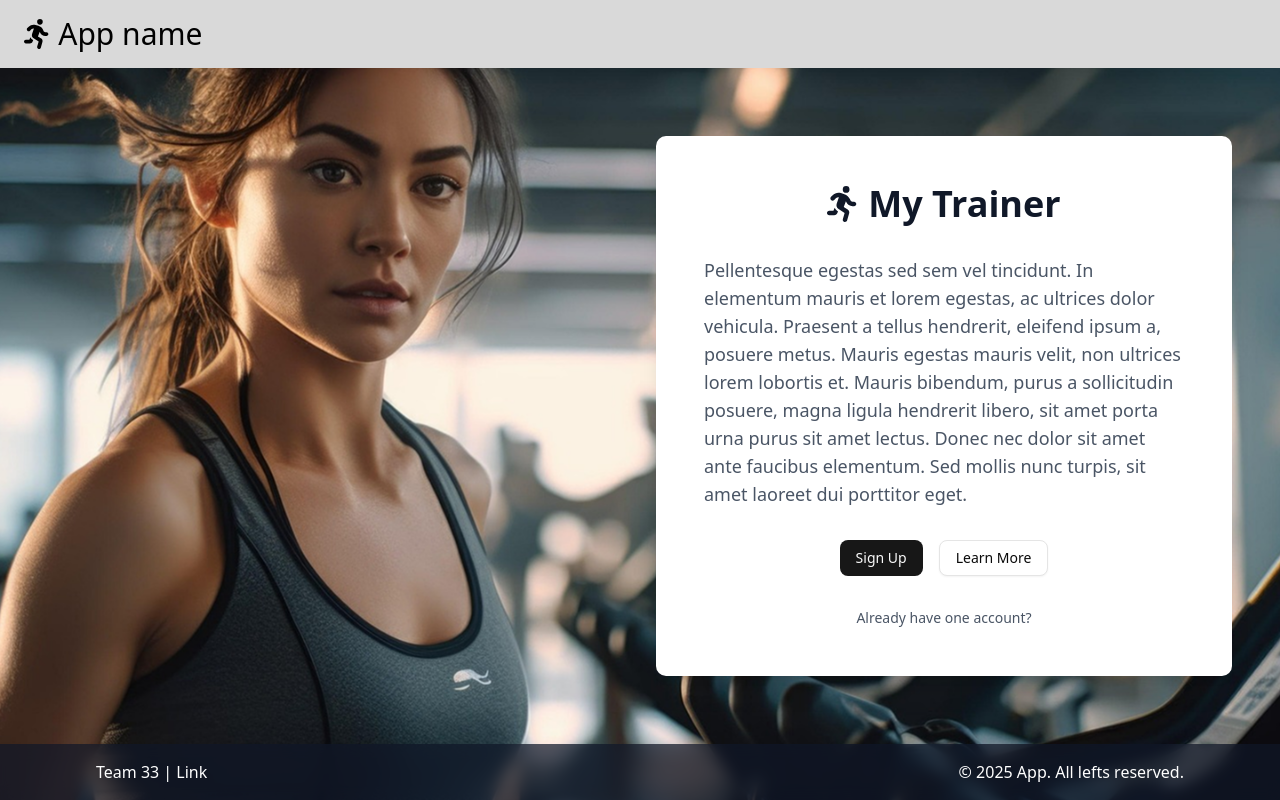
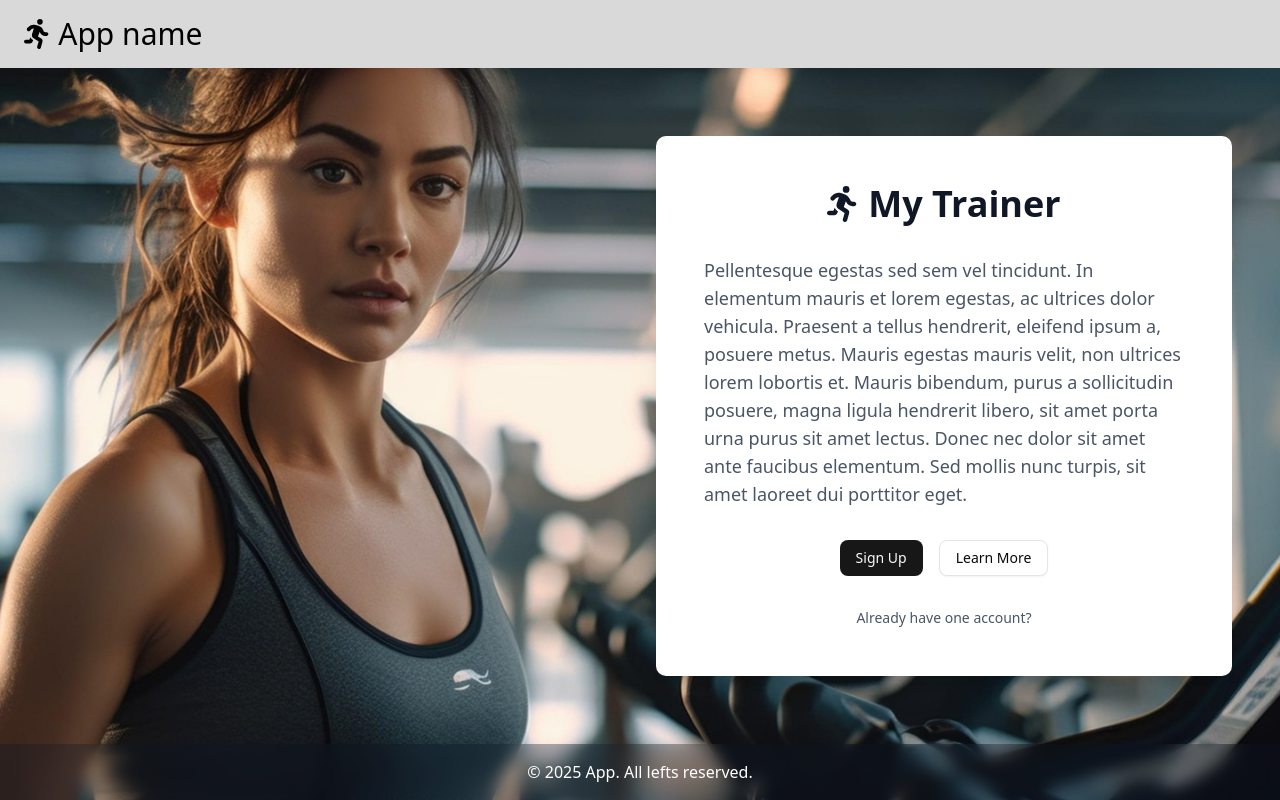
Before and after one commit to chingu-voyages/V55-tier3-team-33, a Next.js app in the folder frontend/: page / in a window 1280 px wide. Built offline with nearby package versions, Linux system fonts and the light colour scheme.

Commit message:
footer tidy up

```diff
--- a/frontend/src/components/footer.tsx
+++ b/frontend/src/components/footer.tsx
@@ -4,11 +4,11 @@ function Footer() {
     const currentYear = new Date().getFullYear()
 
     return (
-        <footer className="w-full flex justify-between items-center border-0 py-4 lg:px-24 px-10 bg-gray-900/70 text-white backdrop-blur-sm">
+        <footer className="w-full flex justify-center items-center border-0 py-4 lg:px-24 px-10 bg-gray-900/30 text-white backdrop-blur-sm">
+            {/* <div className="text-md">
+                <Link href="#">Team 33</Link> | <Link href="#">Link</Link>
+            </div> */}
             <div className="text-md">
-                <Link href="#">Team 33</Link> | <Link href="#">Link</Link>
-            </div>
-            <div className="flex gap-6 text-md">
                 &copy; {currentYear} App. All lefts reserved.
             </div>
         </footer>
```
